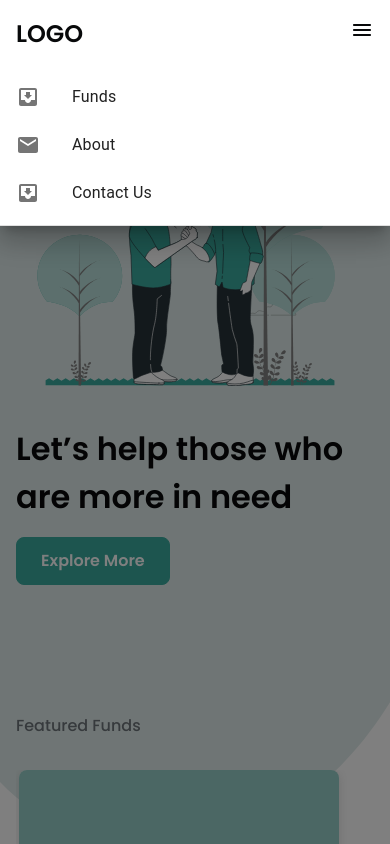
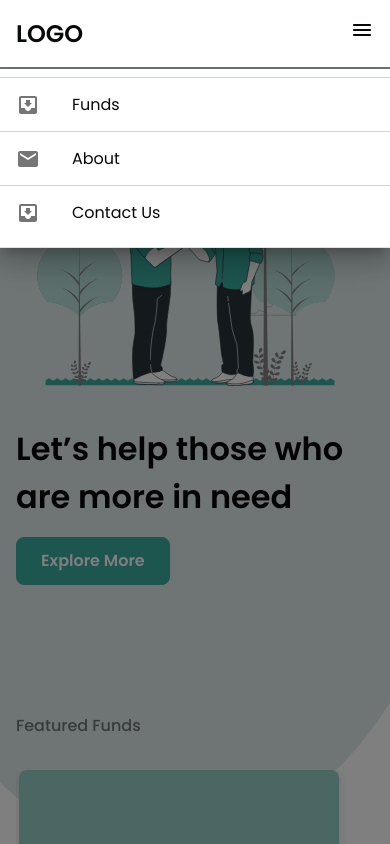
Before and after one commit to A-singh07/web3-crowdfunding, a Next.js app: page / in a window 390 px wide. Both pictures are taken after a click on the icon 362 px from the left and 30 px from the top of the page. Shown: the top 844 px of the page. Built offline with nearby package versions, Linux system fonts and the light colour scheme.

Commit message:
drawer fix

```diff
--- a/components/customDrawer/CustomDrawer.js
+++ b/components/customDrawer/CustomDrawer.js
@@ -1,4 +1,5 @@
 import React from 'react';
+import Link from 'next/link';
 import Box from '@mui/material/Box';
 import Drawer from '@mui/material/Drawer';
 import List from '@mui/material/List';
@@ -10,7 +11,7 @@ import ListItemText from '@mui/material/ListItemText';
 import InboxIcon from '@mui/icons-material/MoveToInbox';
 import MailIcon from '@mui/icons-material/Mail';
 
-import styles from './drawer.module.css'
+import styles from './customDrawer.module.css'
 
 // type Anchor = 'top' | 'left' | 'bottom' | 'right';
 
@@ -35,12 +36,14 @@ const CustomsDrawer = ({ list, anchor, style, isOpen, setIsOpen }) => {
           {
             list.map((item, index) =>
               <ListItem key={index} disablePadding>
-                <ListItemButton className={styles.listItem}>
-                  <ListItemIcon>
-                    {index % 2 === 0 ? <InboxIcon /> : <MailIcon />}
-                  </ListItemIcon>
-                  <ListItemText primary={item.name} />
-                </ListItemButton>
+                <Link href={item.link} passHref>
+                  <div className={styles.listItem}>
+                    <ListItemIcon>
+                      {index % 2 === 0 ? <InboxIcon /> : <MailIcon />}
+                    </ListItemIcon>
+                    <p>{item.name}</p>
+                  </div>
+                </Link>
               </ListItem>
             )
           }
--- /dev/null
+++ b/components/customDrawer/customDrawer.module.css
@@ -0,0 +1,12 @@
+.listContainer {
+  padding: 0;
+}
+.listItem {
+  width: 100%;
+  display: flex;
+  align-items: center;
+  border-top: 1px solid var(--grey);
+  padding: 0.875rem 1rem;
+  font-family: var(--font-family-1);
+  color: var(--black);
+}
--- a/components/customDrawer/drawer.module.css
+++ /dev/null
@@ -1,7 +0,0 @@
-.listContainer {
-  padding: 0;
-}
-.listItem {
-  border-top: 1px solid var(--grey);
-  padding: 0.875rem 1rem;
-}
--- a/components/navbar/Navbar.js
+++ b/components/navbar/Navbar.js
@@ -58,7 +58,7 @@ const Navbar = () => {
                   anchor="top"
                   isOpen={isOpen}
                   setIsOpen={setIsOpen}
-                  style={{ top: '65px' }}
+                  style={{ top: '69px' }}
                 />
               </div>
             ) : (
```
